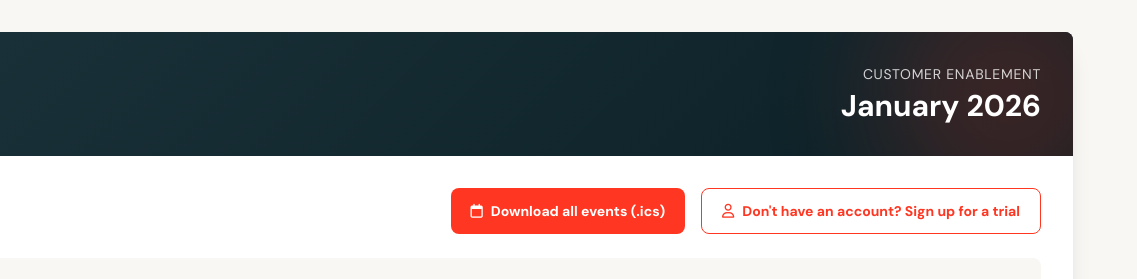
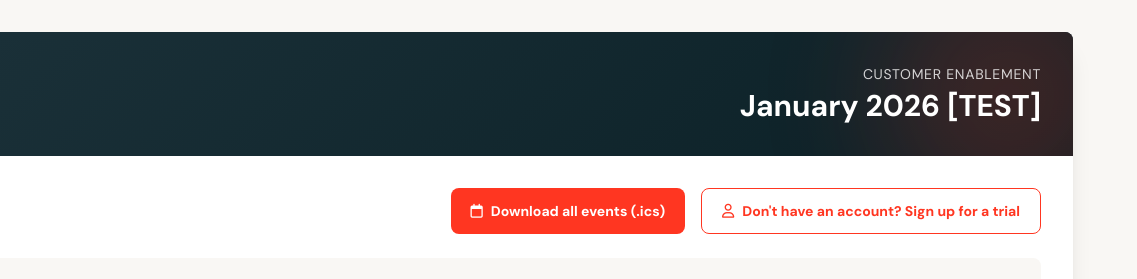
Before and after one commit to jneil17/workshop_newsletter, a plain HTML site: page January_Enablement_Newsletter.html in a window 1280 px wide. Shown: the top 279 px of the page, 143-1280 px from the left. Drawn offline with nearby package versions, Linux system fonts and the light colour scheme.

Commit message:
Update newsletter: 2025-12-18 16:00:09

```diff
--- a/January_Enablement_Newsletter.html
+++ b/January_Enablement_Newsletter.html
@@ -78,7 +78,7 @@
 
                 <div class="text-right">
                     <div class="text-sm uppercase tracking-wider opacity-80 mb-1">Customer Enablement</div>
-                    <h1 class="text-3xl font-bold">January 2026</h1>
+                    <h1 class="text-3xl font-bold">January 2026 [TEST]</h1>
                 </div>
             </div>
         </header>
```
